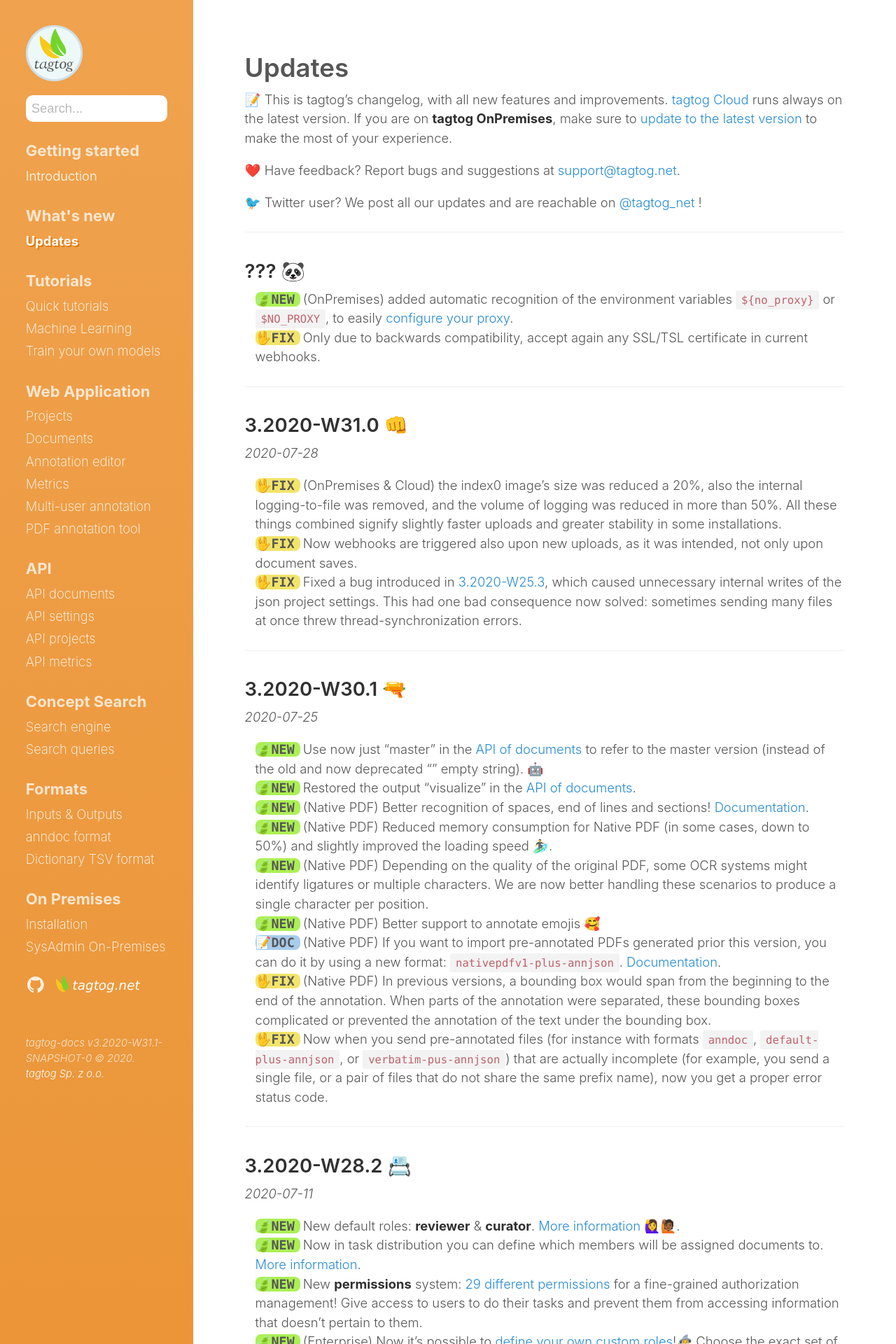
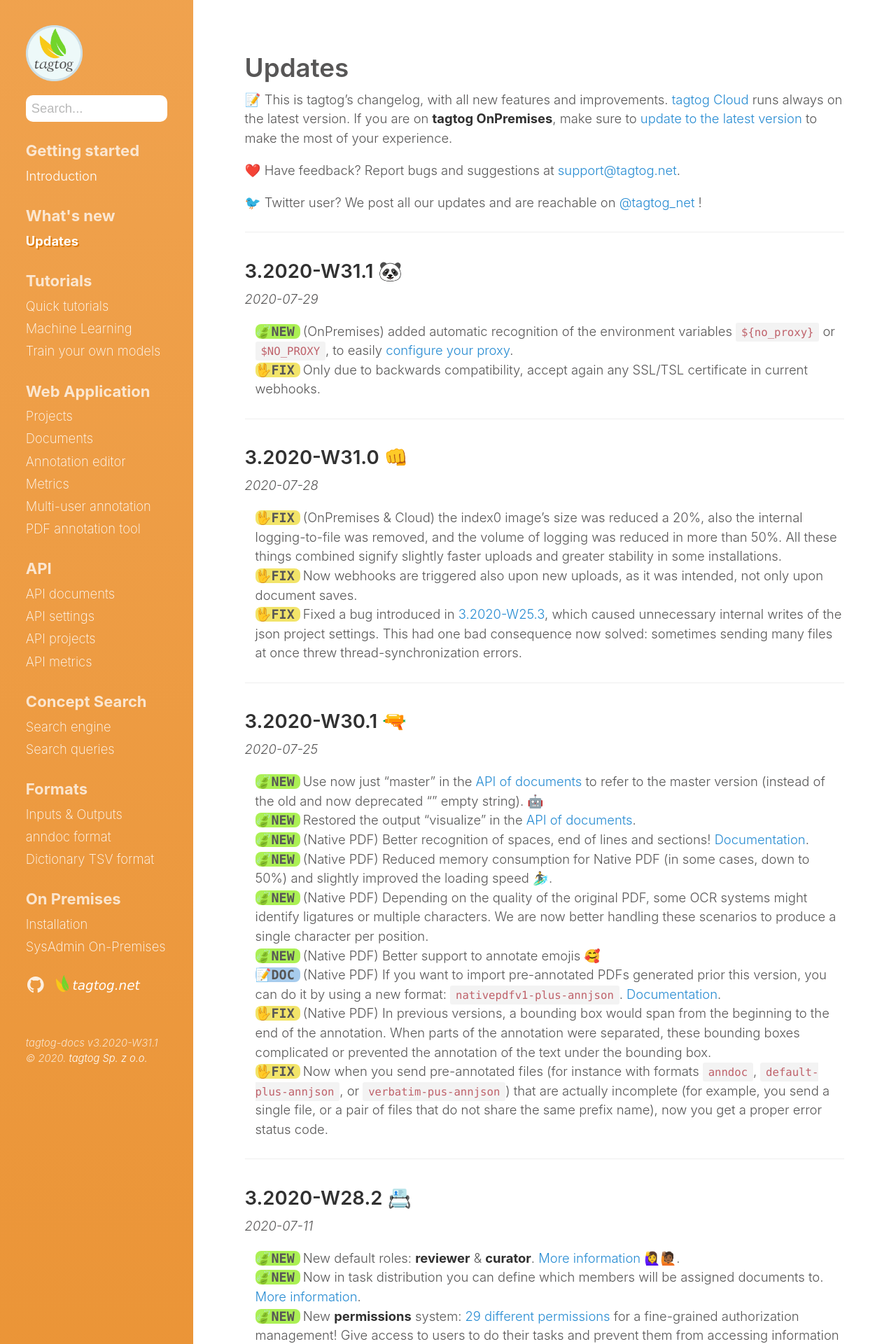
Before and after one commit to tagtogorg/tagtog-doc, a Jekyll site: the page built from updates.md, in a window 1280 px wide. Shown: the top 1920 px of the page at 70% size. Built offline with Jekyll 4.4.1, drawn with Linux system fonts in a browser that asks for light colours; nearby versions of some CDN libraries; emoji names are drawn with the system emoji font; some of the changed text lies outside the part shown.

Commit message:
Bump version: 3.2020-W31.1 🐼

```diff
--- a/_config.yml
+++ b/_config.yml
@@ -71,7 +71,7 @@ plugins:
   - jemoji
 
 # Custom vars
-version: 3.2020-W31.1-SNAPSHOT-0
+version: 3.2020-W31.1
 sidebar_home_link: true
 search_page: false
 # sidebar_blog_link:  '/blog'   # By default, your home page is your blog
--- a/updates.md
+++ b/updates.md
@@ -14,7 +14,8 @@ notoc: true
 
 ---
 
-## ??? 🐼
+## 3.2020-W31.1 🐼
+_2020-07-29_
 
 <ul class="updates">
   <li class="new"><span markdown="1">(OnPremises) added automatic recognition of the environment variables `${no_proxy}` or `$NO_PROXY`, to easily [configure your proxy](http://localhost:4000/on_premises_README.html#proxy).</span></li>
```
Also changed, not shown: 1 other file.
